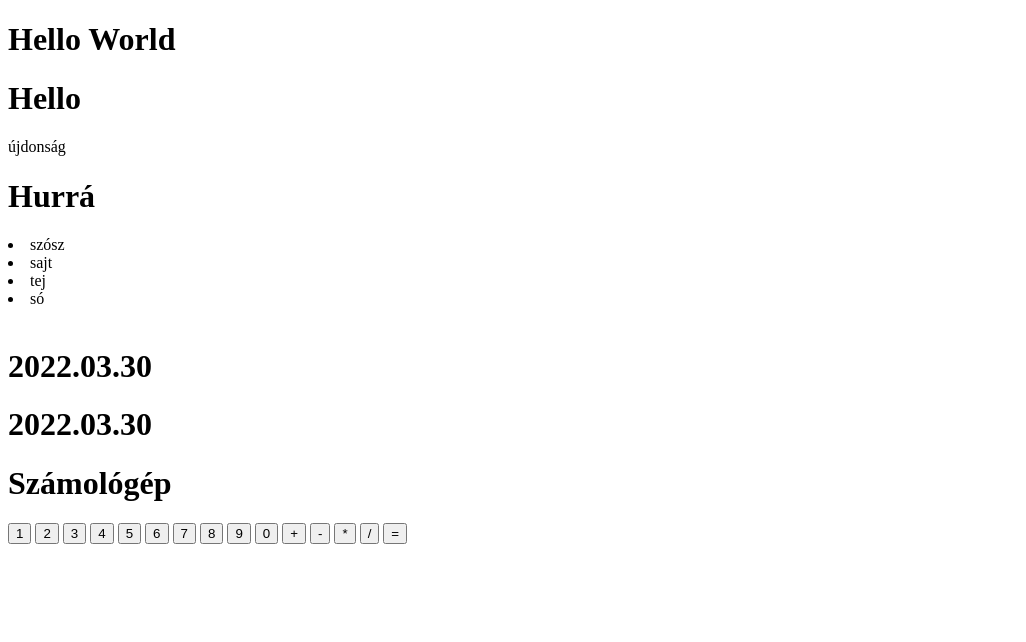
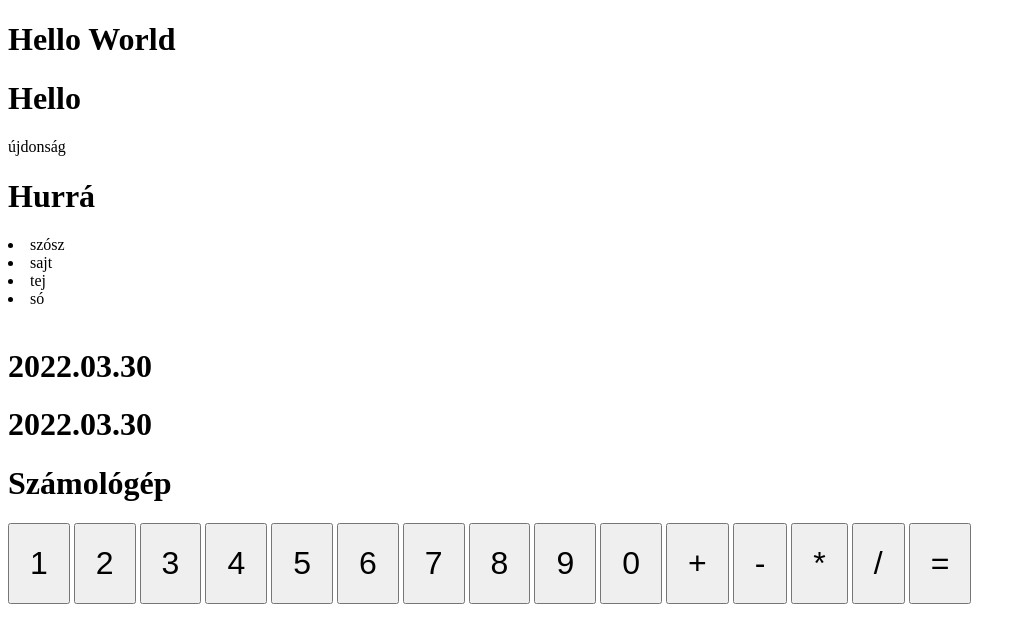
Before and after one commit to Szabolcsss/11.a, a plain HTML site: page index.html in a window 1280 px wide. Shown: the whole page, without its empty margins (0-1026 px from the left). Drawn offline with Linux system fonts and the light colour scheme.

Commit message:
változás

```diff
--- a/index.html
+++ b/index.html
@@ -4,6 +4,7 @@
     <meta charset="UTF-8">
     <meta name="viewport" content="width=device-width, initial-scale=1.0">
     <title>Hello World</title>
+    <link rel="stylesheet" href="style.css">
 </head>
 <body>
     <h1>Hello World</h1>
--- /dev/null
+++ b/style.css
@@ -0,0 +1,4 @@
+button{
+    font-size: 2rem;
+    padding: 20px;
+}
```
